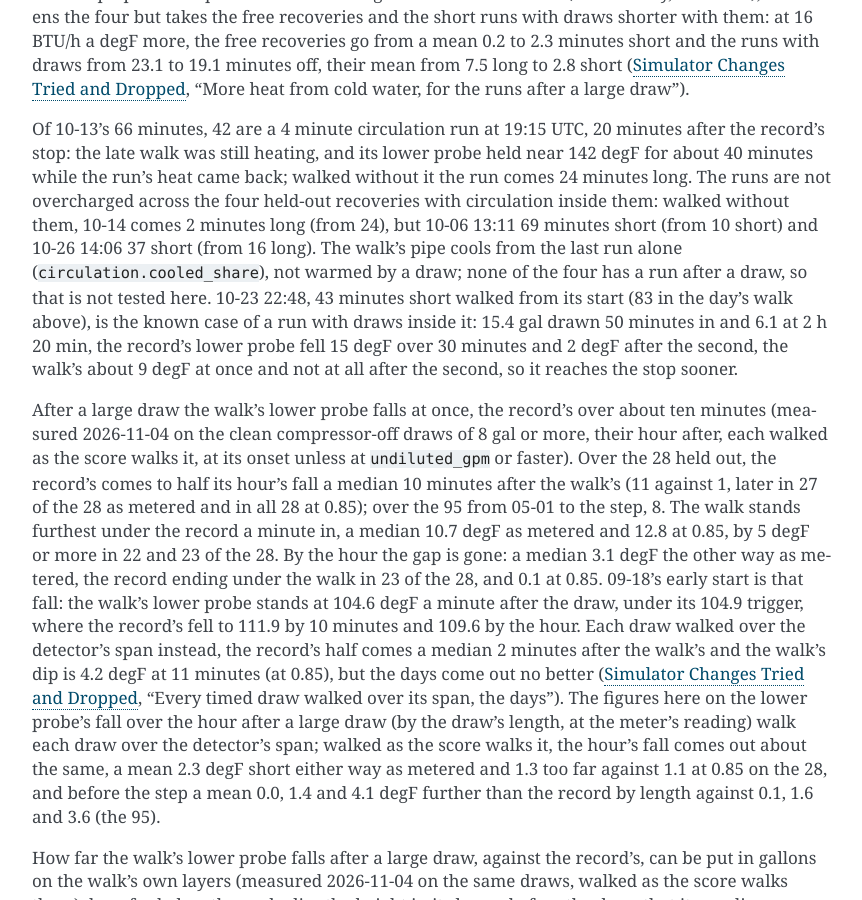
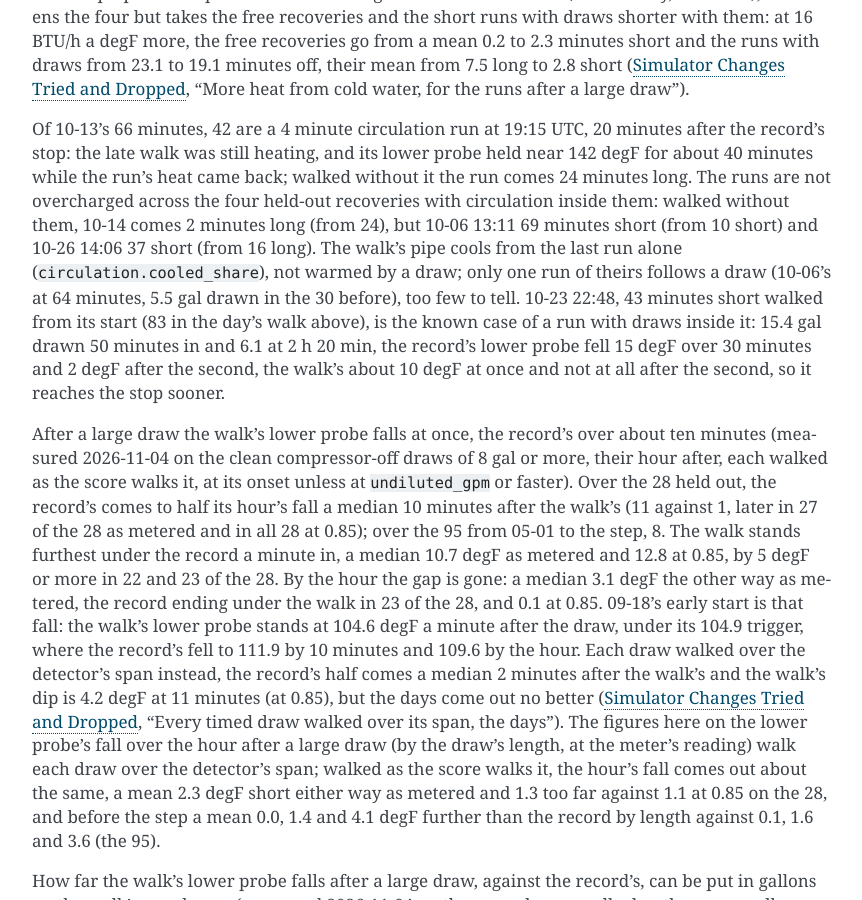
Before and after one commit to eman/nwp500-python, a Sphinx documentation site: the page built from docs/explanation/simulator.rst, in a window 1280 px wide and 900 px high, scrolled down 14531 px. Shown: the whole window, without its empty margins (338-1200 px from the left). Built offline with Sphinx 7.4.7, drawn with Linux system fonts in a browser that asks for light colours.

Commit message:
docs(sim): the one run after a draw, and the walk's drop at 10-23's draw

```diff
--- a/docs/explanation/simulator.rst
+++ b/docs/explanation/simulator.rst
@@ -839,13 +839,14 @@ runs are not overcharged across the four held-out recoveries with
 circulation inside them: walked without them, 10-14 comes 2 minutes long
 (from 24), but 10-06 13:11 69 minutes short (from 10 short) and 10-26
 14:06 37 short (from 16 long). The walk's pipe cools from the last run
-alone (``circulation.cooled_share``), not warmed by a draw; none of the
-four has a run after a draw, so that is not tested here. 10-23 22:48, 43
-minutes short walked from its start (83 in the day's walk above), is the
-known case of a run with draws inside it: 15.4 gal drawn 50 minutes in
-and 6.1 at 2 h 20 min, the record's lower probe fell 15 degF over 30
-minutes and 2 degF after the second, the walk's about 9 degF at once and
-not at all after the second, so it reaches the stop sooner.
+alone (``circulation.cooled_share``), not warmed by a draw; only one run
+of theirs follows a draw (10-06's at 64 minutes, 5.5 gal drawn in the 30
+before), too few to tell. 10-23 22:48, 43 minutes short walked from its
+start (83 in the day's walk above), is the known case of a run with
+draws inside it: 15.4 gal drawn 50 minutes in and 6.1 at 2 h 20 min, the
+record's lower probe fell 15 degF over 30 minutes and 2 degF after the
+second, the walk's about 10 degF at once and not at all after the
+second, so it reaches the stop sooner.
 
 After a large draw the walk's lower probe falls at once, the record's
 over about ten minutes (measured 2026-11-04 on the clean compressor-off
```
